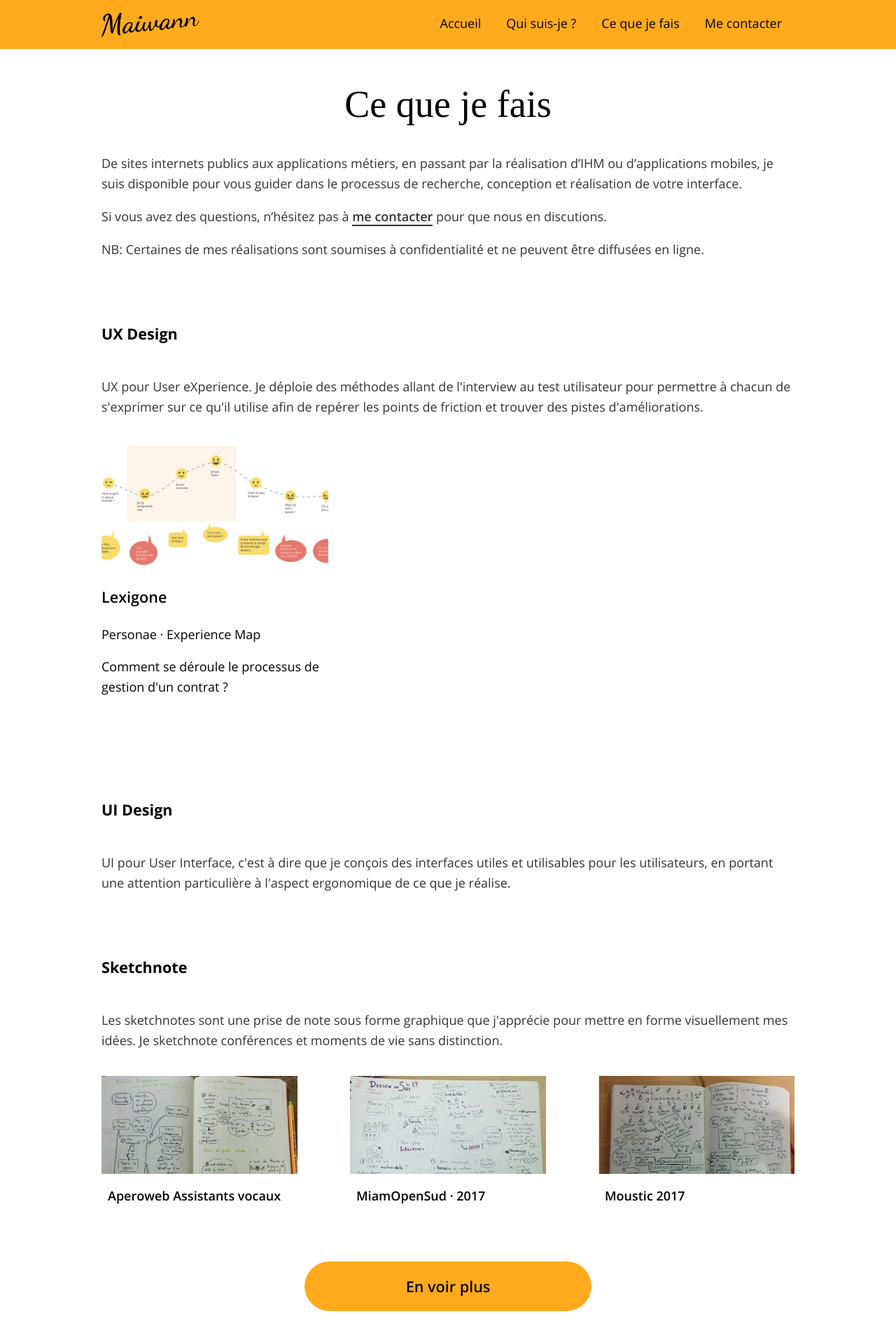
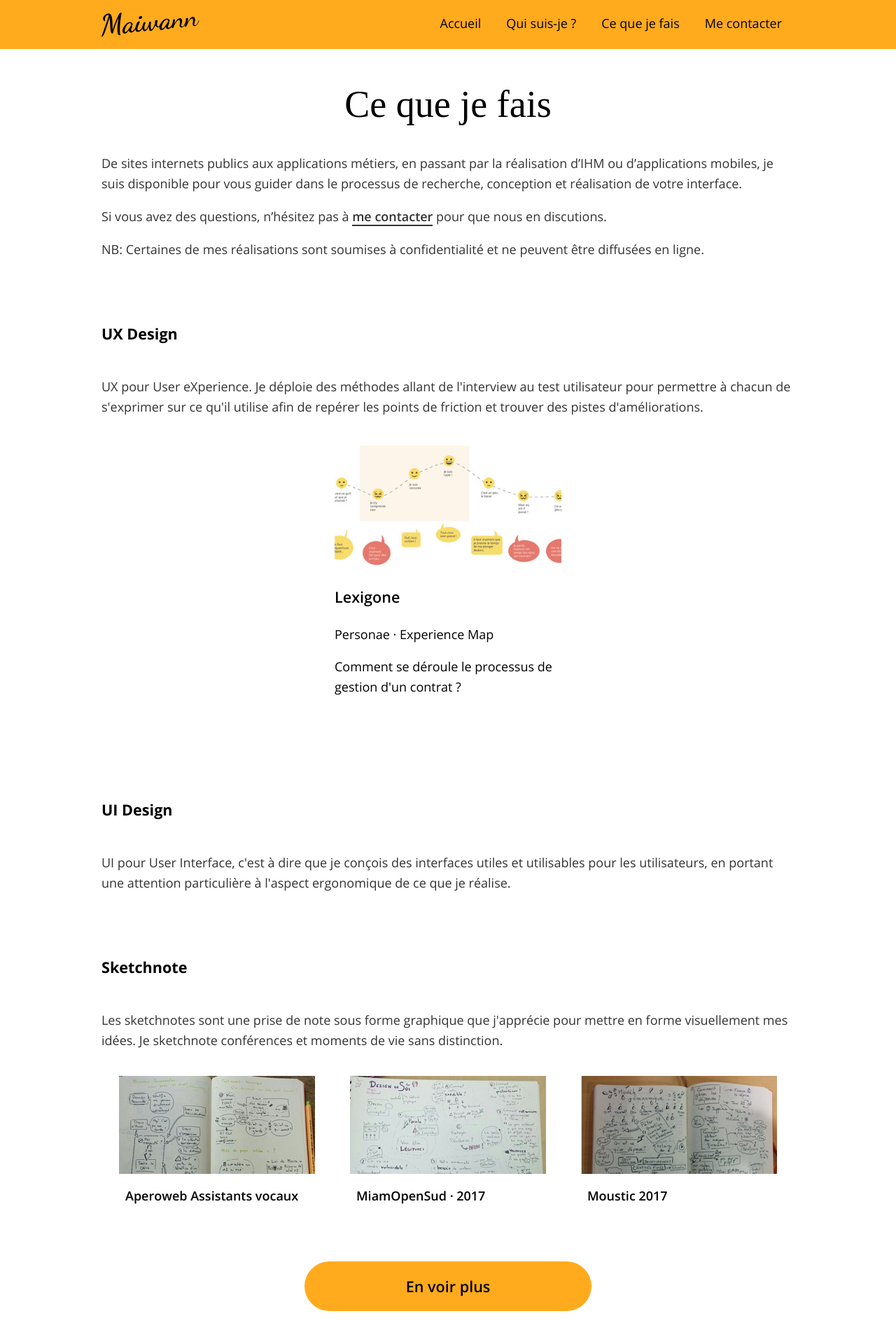
Before and after one commit to maiwann/folio, a Jekyll site: the page built from jekyll_folio2017/ce_que_je_fais.html, in a window 1280 px wide. Shown: the top 1920 px of the page at 70% size. Built offline with Jekyll 4.4.1, drawn with Linux system fonts in a browser that asks for light colours.

Commit message:
Maj projets

```diff
--- a/jekyll_folio2017/_layouts/projet.html
+++ b/jekyll_folio2017/_layouts/projet.html
@@ -22,7 +22,7 @@
       {% endif %}
 
 
-      <a class="lien_inline" href="{{ site.baseurl }}/ce_que_je_fais.shtml">
+      <a class="lien_inline" href="{{ site.baseurl }}/ce_que_je_fais.html">
         ← Retour
       </a>
     </main>
--- a/jekyll_folio2017/_sass/style.scss
+++ b/jekyll_folio2017/_sass/style.scss
@@ -18,6 +18,7 @@
 $white: #ffffff;
 $black: #000000;
 $darkGrey: #333333;
+$lightGrey: #e2e0e0;
 
 $yellow: #FFAB1D;
 $darkYellow: #FFBB1C;
@@ -353,10 +354,6 @@
 	box-shadow: 0 2px 0px 0px $yellow;
 }
 
-#main_footer li a:hover img {
-}
-//mettre image jaune à la place
-
 #main_footer li span {
   margin-left: 0.5em;
 }
@@ -579,7 +576,7 @@
 .liste_projets {
 	display: flex;
 	flex-wrap: wrap;
-	justify-content: space-between;
+	justify-content: space-around;
 }
 
 
@@ -693,6 +690,7 @@
 
 #main_projet figure img {
   max-width: 100%;
+	border: 1px solid $lightGrey;
 }
 
 #main_projet figcaption {
--- a/jekyll_folio2017/ce_que_je_fais.html
+++ b/jekyll_folio2017/ce_que_je_fais.html
@@ -59,14 +59,22 @@
         <ul class="liste_projets">
           {% assign projets_ui = site.projets | where: "categories", "ui" %}
           {% for projet in projets_ui %}
-          <a href="{{ projet.url }}">
+
             <li class="vignette_projet">
-              <img src="{{ projet.vignette_url }}" alt="vignette du projet {{ projet.title }}">
-              <h1>{{ projet.title }}</h1>
+              <a href="{{ projet.url }}">
+                <figure>
+                  <img src="{{ projet.vignette_url }}" alt="vignette du projet {{ projet.title }}">
+                </figure>
+              </a>
+              <h1>
+                <a href="{{ projet.url }}">
+                  {{ projet.title }}
+                </a>
+              </h1>
               <h3>{{ projet.competences }}</h3>
               <h2>{{ projet.problematique }}</h2>
             </li>
-          </a>
+
           {% endfor %}
         </ul>
       </section>
```
